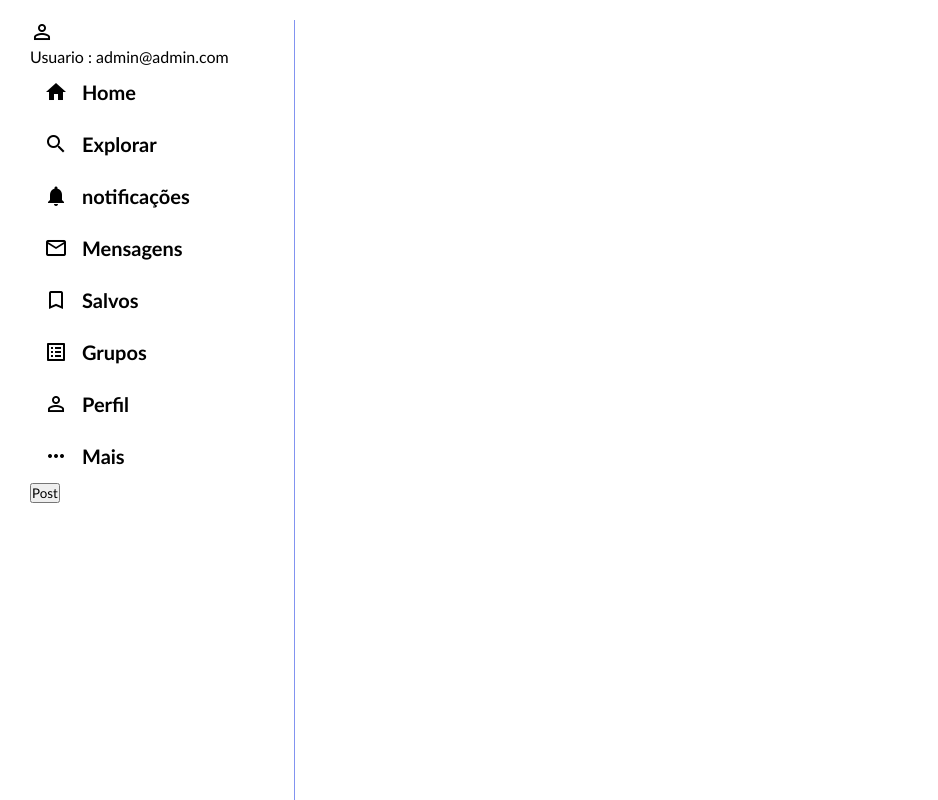
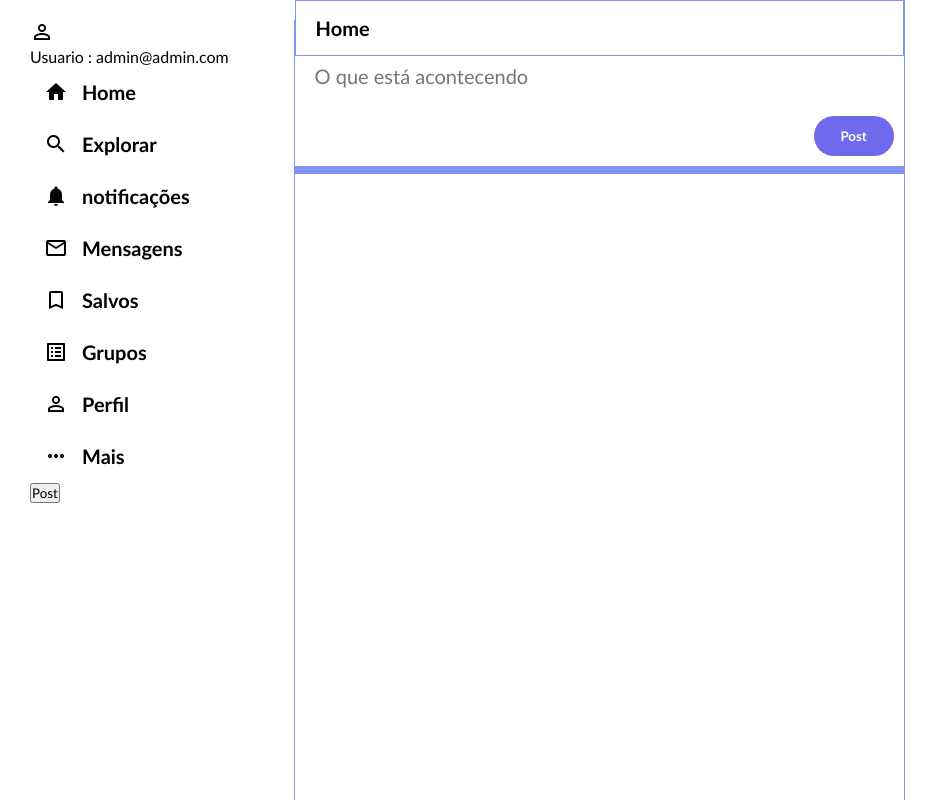
Before and after one commit to codebr01/Rede-Ufpi, a Django app: template app_rede_ufpi/templates/redeufpi/tela_inicial.html in a window 1280 px wide. Shown: the whole page, without its empty margins (0-938 px from the left). Run offline with Django 4.2, Linux system fonts and the light colour scheme; the template is opened without the code that fills it, so the values that code supplies are empty; a user stored in the database is signed in.

Commit message:
Alteraçoes na tela inicial

```diff
--- a/app_rede_ufpi/templates/redeufpi/login.html
+++ b/app_rede_ufpi/templates/redeufpi/login.html
@@ -18,5 +18,6 @@
         <button type="submit" >ENTRAR</button>
       </form>
   </div>
+
 </body>
 </html>
--- a/app_rede_ufpi/templates/redeufpi/tela_inicial.html
+++ b/app_rede_ufpi/templates/redeufpi/tela_inicial.html
@@ -52,5 +52,21 @@
 
     </div>
 
+    <div class="feed">
+        <div class="feed__header">
+            <h2>Home</h2>
+        </div>
+
+        <div class="postBox">
+            <form>
+                <div class="postbox__input">
+                    <img src="" alt="">
+                    <input type="text" placeholder="O que está acontecendo"/>
+                </div>
+                <button class="postBox__postButton">Post</button>
+            </form>
+        </div>
+    </div>
+
 </body>
 </html>
--- a/static/css/telainicial.css
+++ b/static/css/telainicial.css
@@ -47,3 +47,75 @@ body{
     color: white;
     transition: color 100ms ease-out;
 }
+
+.feed{
+    flex: 0.5;
+    border-right: 1px solid var(--site-background);
+    min-width: fit-content;
+    overflow: scroll;
+}
+
+.feed__header{
+    position: sticky;
+    top: 0;
+    background-color: white;
+    z-index: 100;
+    border: 1px solid var(--site-background);
+    padding: 15px 20px;
+}
+
+.feed__header h2{
+    font-size: 20px;
+    font-weight: 800;
+}
+
+.feed::-webkit-scrollbar{
+    display: none;
+}
+
+.feed{
+    -ms-overflow-style: none;
+    scrollbar-width: none;
+}
+
+.postbox__input{
+    border-radius: 50%;
+    height: 40px;
+}
+
+.postBox{
+    padding-bottom: 10px;
+    border-bottom: 8px solid var(--site-background);
+    padding-right: 10px;
+}
+
+.postBox form{
+    display: flex;
+    flex-direction: column;
+}
+
+.postbox__input{
+    display: flex;
+
+}
+
+.postbox__input input {
+    flex: 1;
+    margin-left: 20px;
+    font-size: 20px;
+    border: none;
+    outline: none;
+}
+
+.postBox__postButton{
+    background-color: var(--site-color);
+    border: none;
+    color: white;
+    font-weight: 900;
+
+    border-radius: 30px;
+    width: 80px;
+    height: 40px;
+    margin-top: 20px;
+    margin-left: auto;
+}
```
Also changed, not shown: db.sqlite3.
